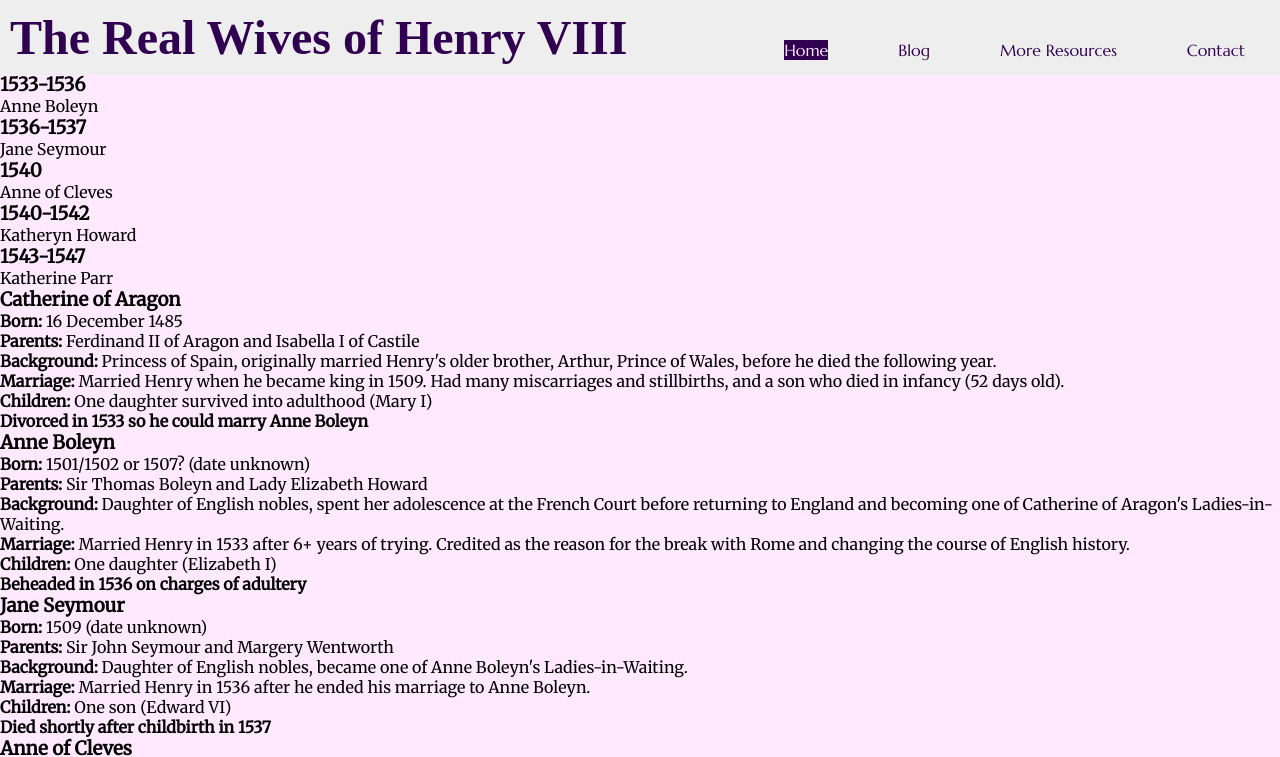
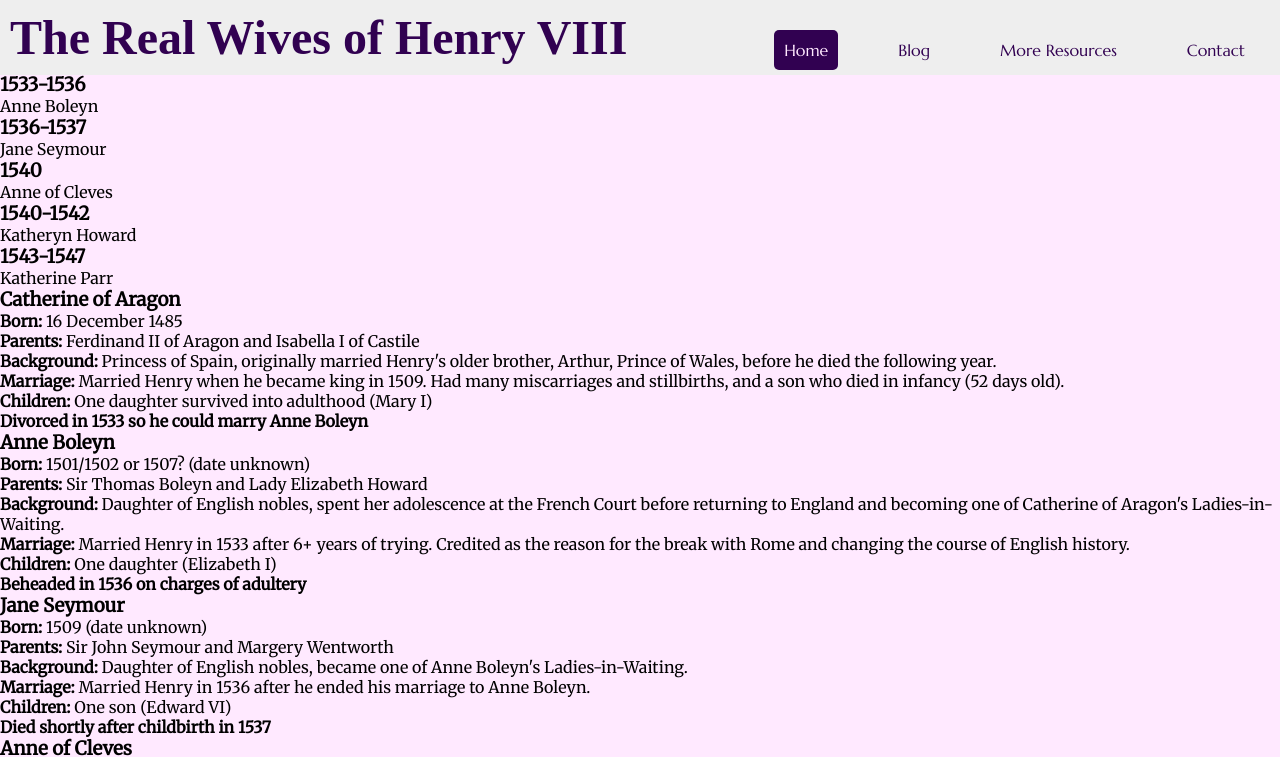
Before and after one commit to mariacjones1/henry-viii-wives, a plain HTML site: page index.html in a window 1280 px wide. In both pictures the pointer is over the item "Home". Shown: the top 757 px of the page. Drawn offline with Linux system fonts and the light colour scheme; a web font is replaced by a local one.

Commit message:
Set menu list item hover styling

```diff
--- a/assets/css/style.css
+++ b/assets/css/style.css
@@ -59,7 +59,7 @@ header a {
     border-radius: 5px;
 }
 
-.menu a:hover {
+.menu li:hover {
     color: #FFE9FF;
     background-color: #310151;
 }
```
Also changed, not shown: 1 other file.
